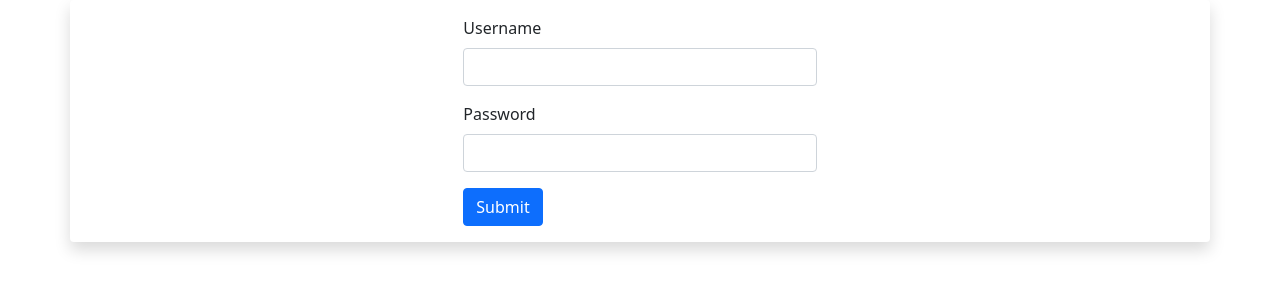
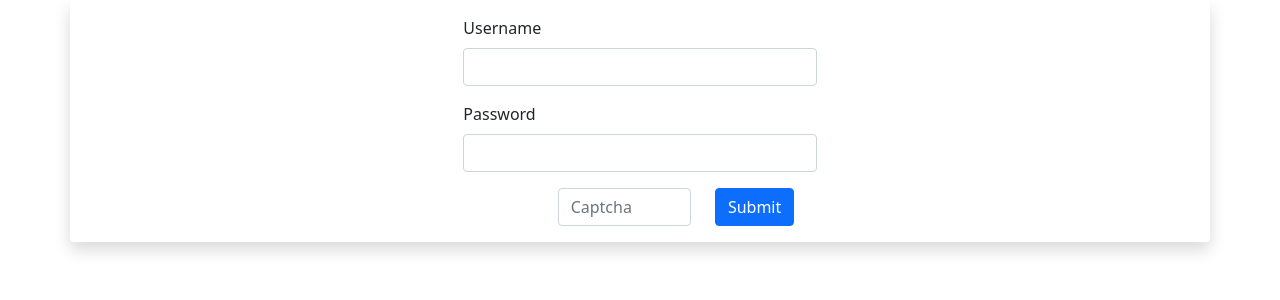
Before and after one commit to MoChrome/web, a PHP site: page /login.php in a window 1280 px wide. Shown: the top 300 px of the page. Run offline with PHP 8.4, Linux system fonts and the light colour scheme.

Commit message:
added new bug

```diff
--- /dev/null
+++ b/mahasiswa/captcha.php
@@ -0,0 +1,11 @@
+<?php
+session_start();
+$captcha = substr(str_shuffle("0123456789abcdefghijklmnopqrstuvwxyz"), 0, 6);
+$_SESSION['captcha'] = $captcha;
+
+$gambar = imageCreate(100, 40);
+$wk = imageColorAllocate($gambar, 0, 0, 0);
+$wt = imageColorAllocate($gambar, 255, 255, 255);
+
+imagestring($gambar, 25, 10, 10, $captcha, $wt);
+imagejpeg($gambar);
--- a/mahasiswa/login.php
+++ b/mahasiswa/login.php
@@ -1,3 +1,30 @@
+<?php
+session_start();
+include 'config.php';
+if (!empty($_SESSION['usernm']) and !empty($_SESSION['passwd'])) {
+    header('location:mahasiswa.php');
+} else {
+
+    if (isset($_POST['login'])) {
+        $usernm = $_POST['username'];
+        $passwd = md5($_POST['password']);
+        $tampil = mysqli_query($koneksi, "SELECT * FROM chevirispanrizal_user WHERE usernm='$usernm' AND passwd='$passwd'");
+        $data = mysqli_fetch_array($tampil);
+
+        if (empty($data['usernm'])) {
+            echo "<script>alert('Gagal Login');
+            window.location='login.php';</script>";
+        } elseif ($_SESSION["captcha"] != $_POST["captcha"]) {
+            echo "<script>alert('Wrong Captcha!')</script>";
+        } else {
+            $_SESSION['id'] = $data['id'];
+            $_SESSION['usernm'] = $data['usernm'];
+            $_SESSION['passwd'] = $data['passwd'];
+            echo "<script>alert('Berhasil Login');
+        window.location='mahasiswa.php';</script>";
+        }
+    }
+?>
     <!DOCTYPE html>
     <html lang="en">
 
@@ -15,16 +42,28 @@
                 <div class="row">
                     <div class="col-4"></div>
                     <div class="col-4">
-                    <form method="POST">
+                        <form method="POST" action="login.php">
                             <div class="mb-3">
                                 <label for="exampleInputEmail1" class="form-label">Username</label>
-                            <input type="text" class="form-control" id="exampleInputEmail1" aria-describedby="emailHelp">
+                                <input name="username" type="text" class="form-control" id="exampleInputEmail1" aria-describedby="emailHelp" required />
                             </div>
                             <div class="mb-3">
                                 <label for="exampleInputPassword1" class="form-label">Password</label>
-                            <input type="password" class="form-control" id="exampleInputPassword1">
+                                <input name="password" type="password" class="form-control" id="exampleInputPassword1" required />
                             </div>
-                        <button type="submit" class="btn btn-primary">Submit</button>
+                            <div class="row justify-content-end">
+                                <div class="col-3">
+                                    <img src="captcha.php" alt="">
+                                </div>
+                                <div class="col">
+                                    <input type="text" name="captcha" class="form-control" placeholder="Captcha" required>
+                                </div>
+                                <!-- /.col -->
+                                <div class="col-4">
+                                    <button name="login" type="submit" class="btn btn-primary">Submit</button>
+                                </div>
+                                <!-- /.col -->
+                            </div>
                         </form>
                     </div>
                     <div class="col-4"></div>
@@ -34,3 +73,6 @@
     </body>
 
     </html>
+<?php
+}
+?>
--- /dev/null
+++ b/mahasiswa/logout.php
@@ -0,0 +1,5 @@
+<?php
+ session_start();
+ session_destroy();
+ echo "<script>alert('Anda telah keluar'); window.location =
+'login.php'</script>";
```
Also changed, not shown: mahasiswa/mahasiswa.php (+6 -1 lines). Lines whose indentation alone changed are shown as unchanged.
